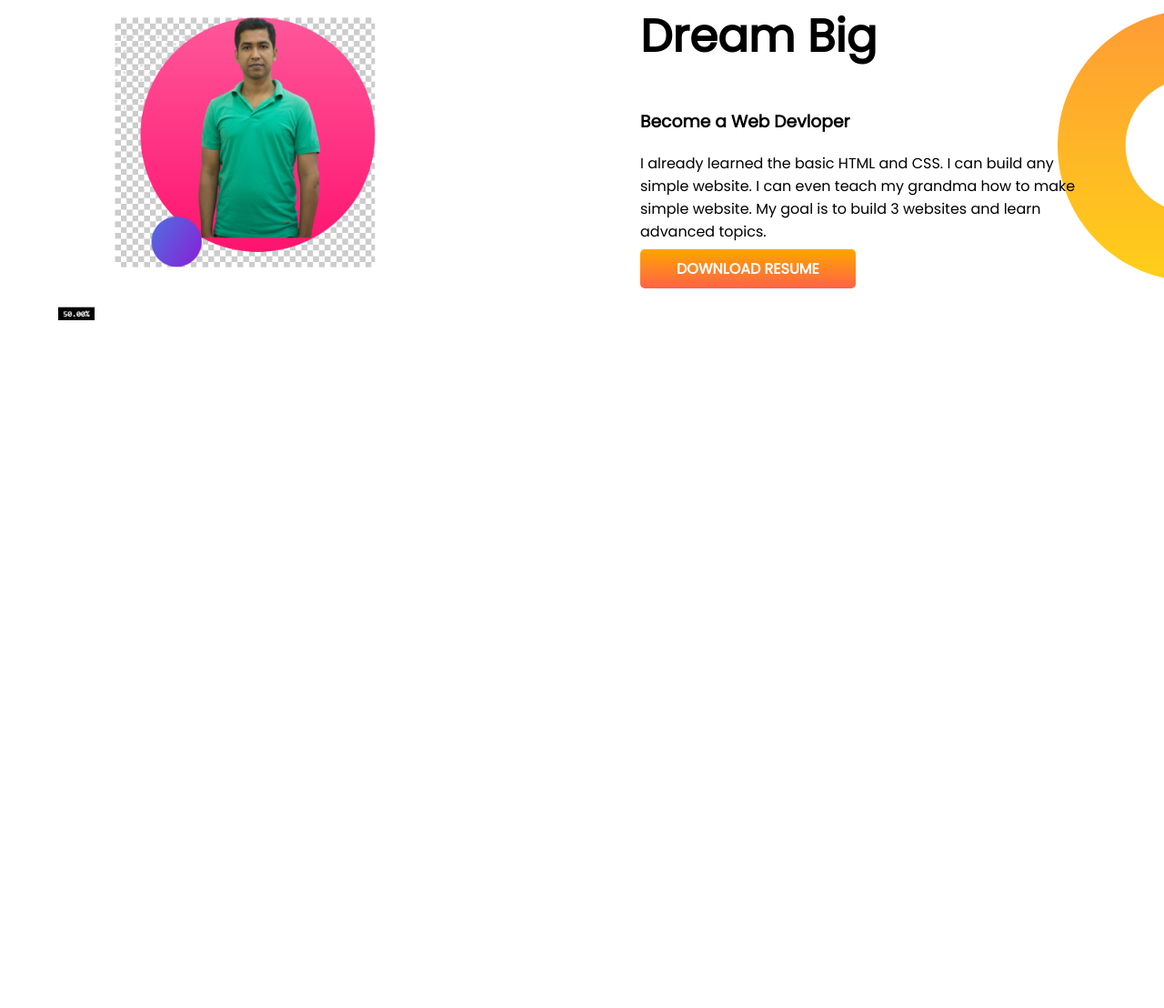
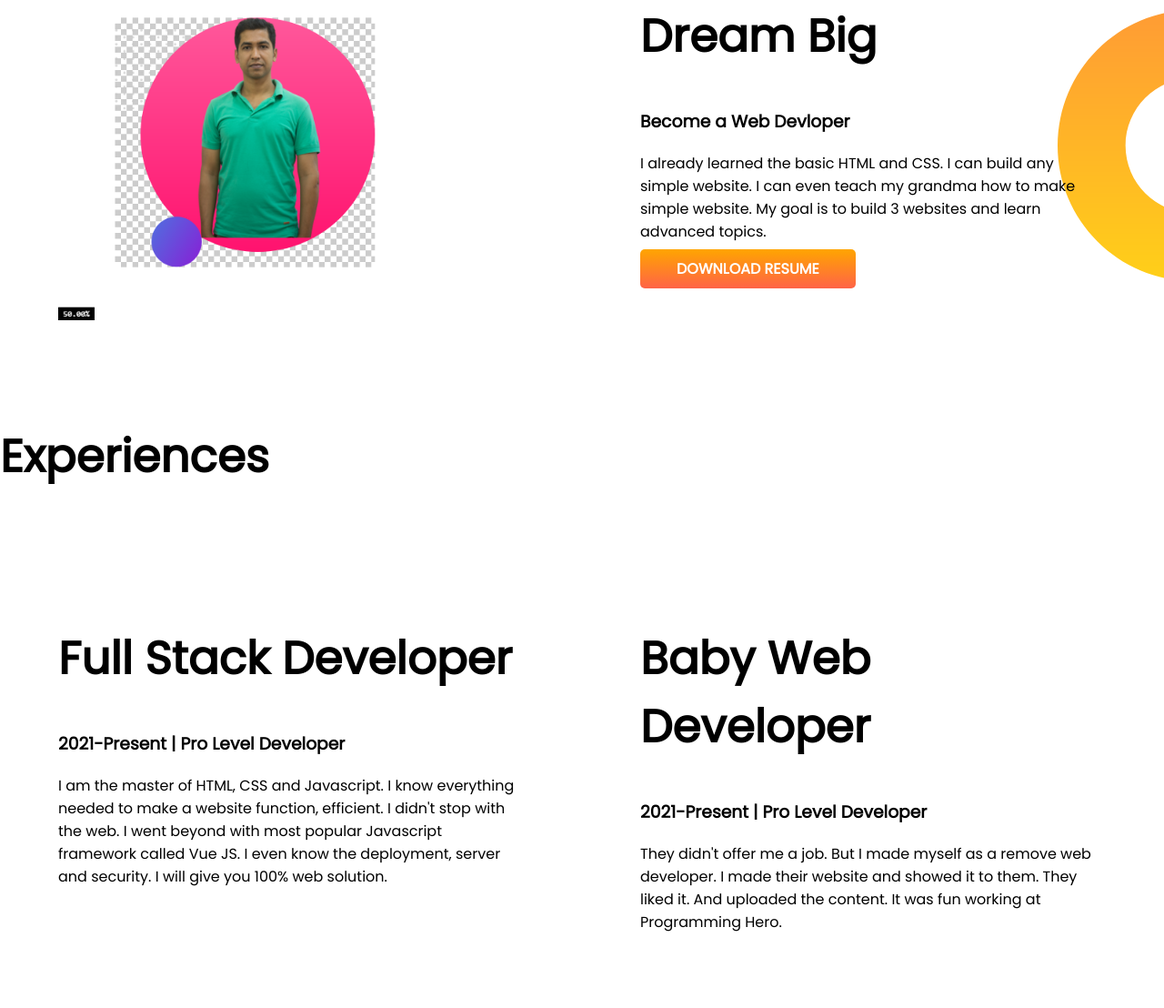
Before and after one commit to Sayeed1037/developer-portfolio, a plain HTML site: page index.html in a window 1280 px wide. Shown: the part 696-1804 px from the top of the page at 91% size. Before the commit the page ends 1121 px from the top, so only its background shows below. Drawn offline with Linux system fonts and the light colour scheme.

Commit message:
3rd commit

```diff
--- a/index.html
+++ b/index.html
@@ -14,7 +14,7 @@
 </head>
 
 <body>
-    <section class="top-banner">
+    <section class="top-banner flexible-container">
         <div class="half-width">
             <h1>Welcome to</h1>
             <h1><span class="orange-color">Abu Sayeed</span> World</h1>
@@ -29,7 +29,7 @@
             <img src="images/New Pic.png" alt="MyPic">
         </div>
     </section>
-    <section class="dream-big">
+    <section class="dream-big flexible-container">
         <div class="half-width">
             <img src="images/download.png" alt="">
         </div>
@@ -42,6 +42,21 @@
             <a  class="link-button" target="_blank" href="">DOWNLOAD RESUME</a>
         </div>
     </section>
+    <section class="experience-area">
+        <h1>Experiences</h1>
+        <div class="flexible-container">
+            <div class="half-width">
+                <h1>Full Stack Developer</h1>
+                <h3>2021-Present | Pro Level Developer</h3>
+                <p>I am the master of HTML, CSS and Javascript. I know everything needed to make a website function, efficient. I didn't stop with the web. I went beyond with most popular Javascript framework called Vue JS. I even know the deployment, server and security. I will give you 100% web solution.</p>
+            </div>
+            <div class="half-width">
+                <h1>Baby Web Developer</h1>
+                <h3>2021-Present | Pro Level Developer</h3>
+                <p>They didn't offer me a job. But I made myself as a remove web developer. I made their website and showed it to them. They liked it. And uploaded the content. It was fun working at Programming Hero.</p>
+            </div>
+        </div>
+    </section>
 </body>
 
 </html>
--- a/style.css
+++ b/style.css
@@ -8,7 +8,7 @@ h1{
 .orange-color{
     color: orange;
 }
-section{
+.flexible-container{
     display: flex;
     margin-bottom: 2px;
 }
```
